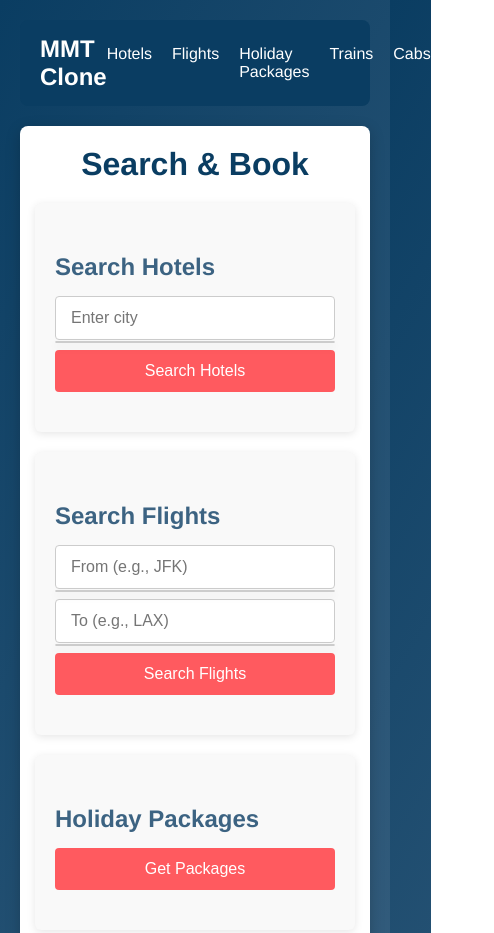
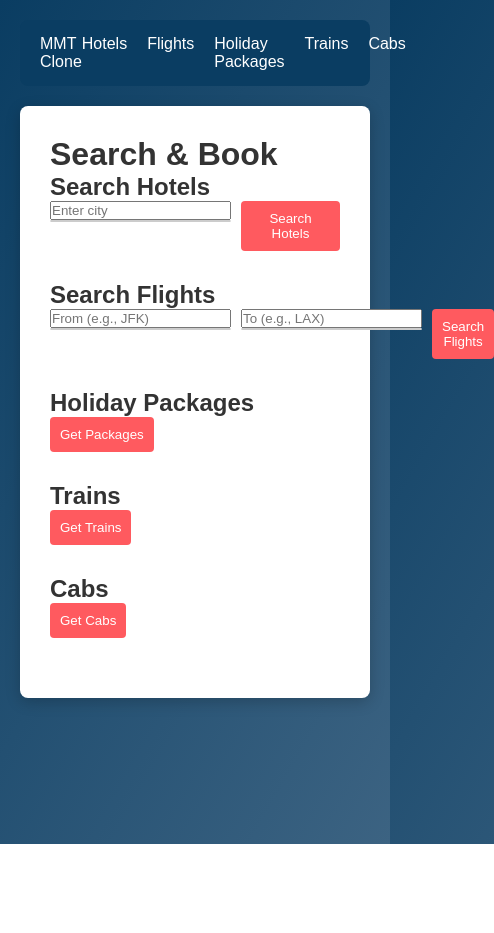
Before and after one commit to yatingaur/TravelEnd, a website: page index.html in a window 390 px wide. Shown: the top 933 px of the page, 494 px wide, since content can reach past the window. After the commit the page ends 844 px from the top, so only its background shows below. Drawn offline with Linux system fonts and the light colour scheme.

Commit message:
styles.css

```diff
--- a/styles.css
+++ b/styles.css
@@ -1,199 +1,65 @@
 /* Reset */
-* {
-  margin: 0;
-  padding: 0;
-  box-sizing: border-box;
-}
+* { margin: 0; padding: 0; box-sizing: border-box; }
 
 /* Body */
 body {
-  font-family: 'Helvetica Neue', Arial, sans-serif;
+  font-family: Arial, sans-serif;
   background: linear-gradient(120deg, #0a3d62, #3c6382);
   color: #333;
   min-height: 100vh;
   padding: 20px;
 }
 
-/* Navigation Bar */
+/* Navbar */
 .navbar {
   background-color: #0a3d62;
   color: white;
   padding: 15px 20px;
   display: flex;
-  align-items: center;
   justify-content: space-between;
   border-radius: 8px;
   margin-bottom: 20px;
 }
+.nav-links { list-style: none; display: flex; gap: 20px; }
+.nav-links li a { color: white; text-decoration: none; }
 
-.logo {
-  font-size: 1.5rem;
-  font-weight: bold;
+/* Container */
+.container {
+  background: white;
+  max-width: 900px;
+  margin: 0 auto;
+  padding: 30px;
+  border-radius: 8px;
+  box-shadow: 0 4px 15px rgba(0,0,0,0.2);
 }
 
-.nav-links {
-  list-style: none;
-  display: flex;
-  gap: 20px;
-}
-
-.nav-links li a {
-  color: white;
-  text-decoration: none;
-  font-size: 1rem;
-  transition: color 0.3s ease;
-}
-
-.nav-links li a:hover {
-  color: #f39c12;
-}
-
-/* Main Container */
-.container {
-  background: #fff;
-  max-width: 900px;
-  width: 100%;
-  border-radius: 8px;
-  padding: 30px 20px;
-  margin: 0 auto;
-  box-shadow: 0 4px 15px rgba(0, 0, 0, 0.2);
-}
-
-/* Headings */
-h1 {
-  text-align: center;
-  color: #0a3d62;
-  margin-bottom: 20px;
-  font-size: 2rem;
-  font-weight: bold;
-}
-
-h2 {
-  margin-top: 30px;
-  margin-bottom: 15px;
-  color: #3c6382;
-  font-size: 1.5rem;
-}
-
-/* Search Sections */
-.search-section {
-  margin-top: 20px;
-  padding: 20px;
-  background: #f9f9f9;
-  border-radius: 6px;
-  box-shadow: 0 2px 8px rgba(0, 0, 0, 0.1);
-}
-
-/* Forms */
-form {
-  display: flex;
-  flex-wrap: wrap;
-  gap: 10px;
-  margin-bottom: 20px;
-}
-
-form div {
-  position: relative;
-  flex: 1;
-}
-
-input[type="text"],
-input[type="date"] {
-  width: 100%;
-  padding: 12px 15px;
-  border: 1px solid #ccc;
-  border-radius: 4px;
-  font-size: 16px;
-  outline: none;
-  transition: all 0.3s ease;
-}
-
-input[type="text"]:focus,
-input[type="date"]:focus {
-  border-color: #0a3d62;
-  box-shadow: 0 0 5px rgba(10, 61, 98, 0.3);
-}
-
+/* Sections */
+.search-section { margin-bottom: 30px; }
+form { display: flex; gap: 10px; }
 button {
   background: #ff5a5f;
-  color: #fff;
+  color: white;
   border: none;
-  padding: 12px 20px;
+  padding: 10px;
   border-radius: 4px;
-  font-size: 16px;
   cursor: pointer;
-  transition: background 0.3s ease;
 }
-
-button:hover {
-  background: #e04848;
-}
-
-/* Results */
-.results {
-  margin-top: 20px;
-}
-
-.result-card {
-  background: #f9f9f9;
-  border: 1px solid #eee;
-  padding: 15px;
-  border-radius: 6px;
-  margin-bottom: 10px;
-  transition: transform 0.2s ease;
-}
-
-.result-card:hover {
-  transform: translateY(-2px);
-}
+button:hover { background: #e04848; }
 
 /* Suggestions */
 .suggestions {
-  background: #fff;
+  background: white;
   border: 1px solid #ccc;
   border-radius: 4px;
   max-height: 150px;
   overflow-y: auto;
   position: absolute;
+  width: 100%;
   z-index: 1000;
-  width: 100%;
-  top: 45px;
-  box-shadow: 0 4px 8px rgba(0, 0, 0, 0.1);
 }
+.suggestion-item { padding: 8px; cursor: pointer; }
+.suggestion-item:hover { background: #f0f0f0; }
 
-.suggestion-item {
-  padding: 10px;
-  font-size: 14px;
-  cursor: pointer;
-  transition: background 0.2s;
-}
-
-.suggestion-item:hover {
-  background: #f0f0f0;
-}
-
-/* Preformatted Data */
-pre {
-  background: #f3f3f3;
-  padding: 10px;
-  border-radius: 5px;
-  font-size: 14px;
-  overflow-x: auto;
-  white-space: pre-wrap;
-  word-wrap: break-word;
-}
-
-/* Mobile Responsive */
-@media (max-width: 768px) {
-  .container {
-    padding: 20px 15px;
-  }
-
-  form {
-    flex-direction: column;
-  }
-
-  button {
-    width: 100%;
-  }
-}
+/* Results */
+.results { margin-top: 10px; }
+.result-card { background: #fafafa; padding: 10px; border: 1px solid #ddd; border-radius: 4px; margin-bottom: 10px; }
```
